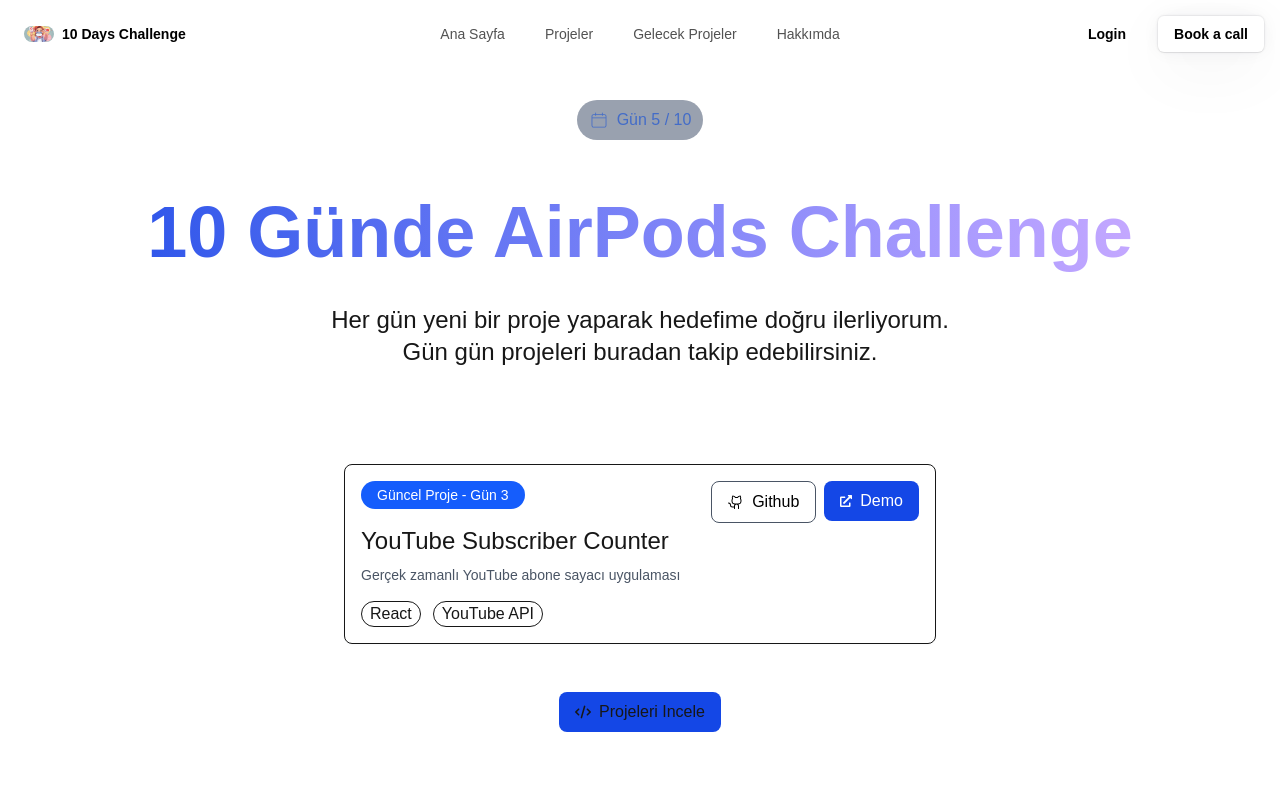
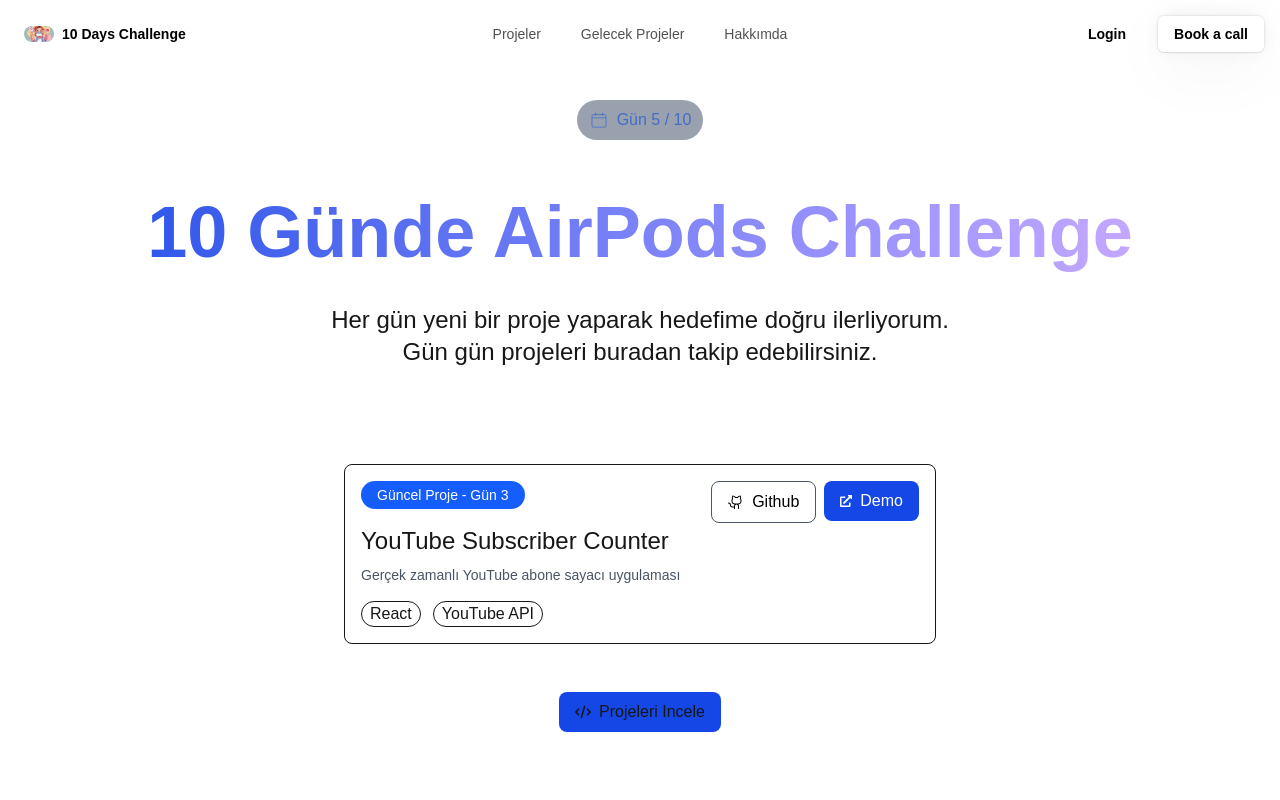
Before and after one commit to Rainclover8/10-day-challenge, a Next.js app: page / in a window 1280 px wide. Shown: the top 800 px of the page. Built offline with nearby package versions, Linux system fonts and the light colour scheme.

Commit message:
style: remove unused navigation item for home from Navbar component

```diff
--- a/app/components/ui/Navbar.tsx
+++ b/app/components/ui/Navbar.tsx
@@ -5,10 +5,6 @@ import { MobileNav, MobileNavHeader, MobileNavMenu, MobileNavToggle, Navbar, Nav
 function MainNavbar() {
 
     const navItems = [
-    {
-      name: "Ana Sayfa",
-      link: "#home",
-    },
     {
       name: "Projeler",
       link: "#projects",
```
